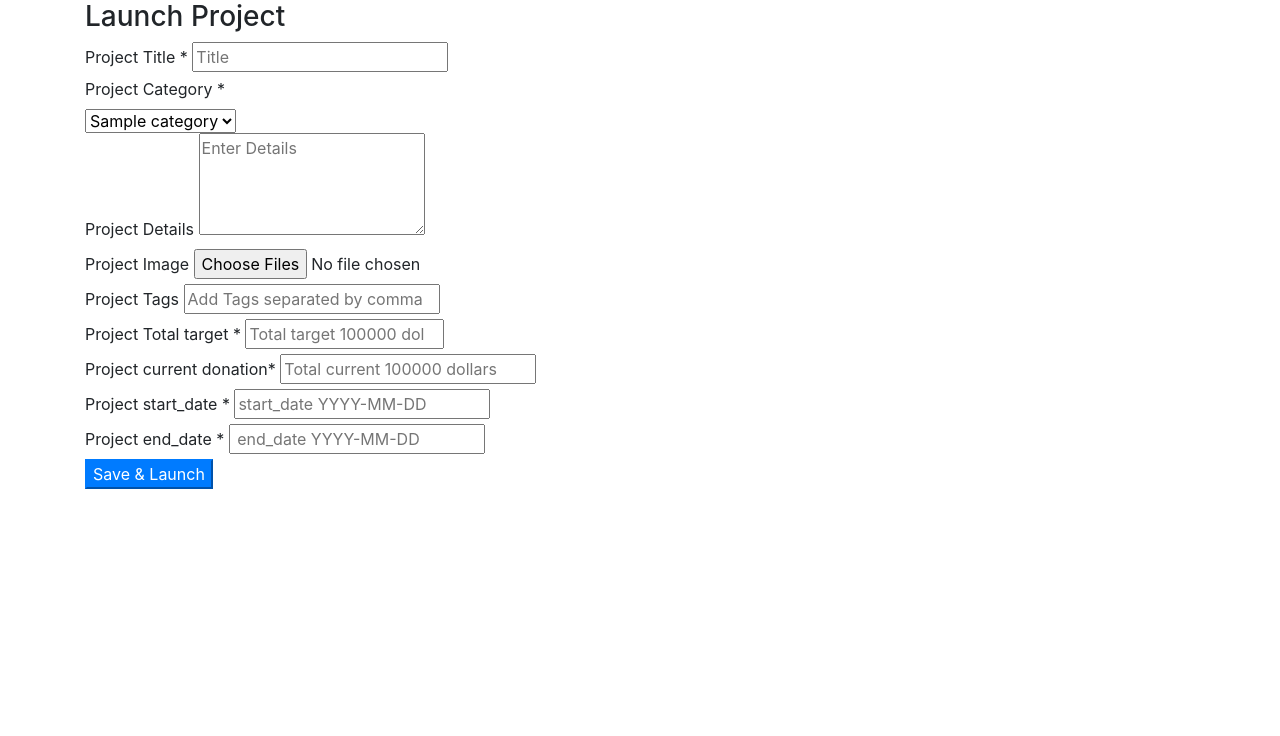
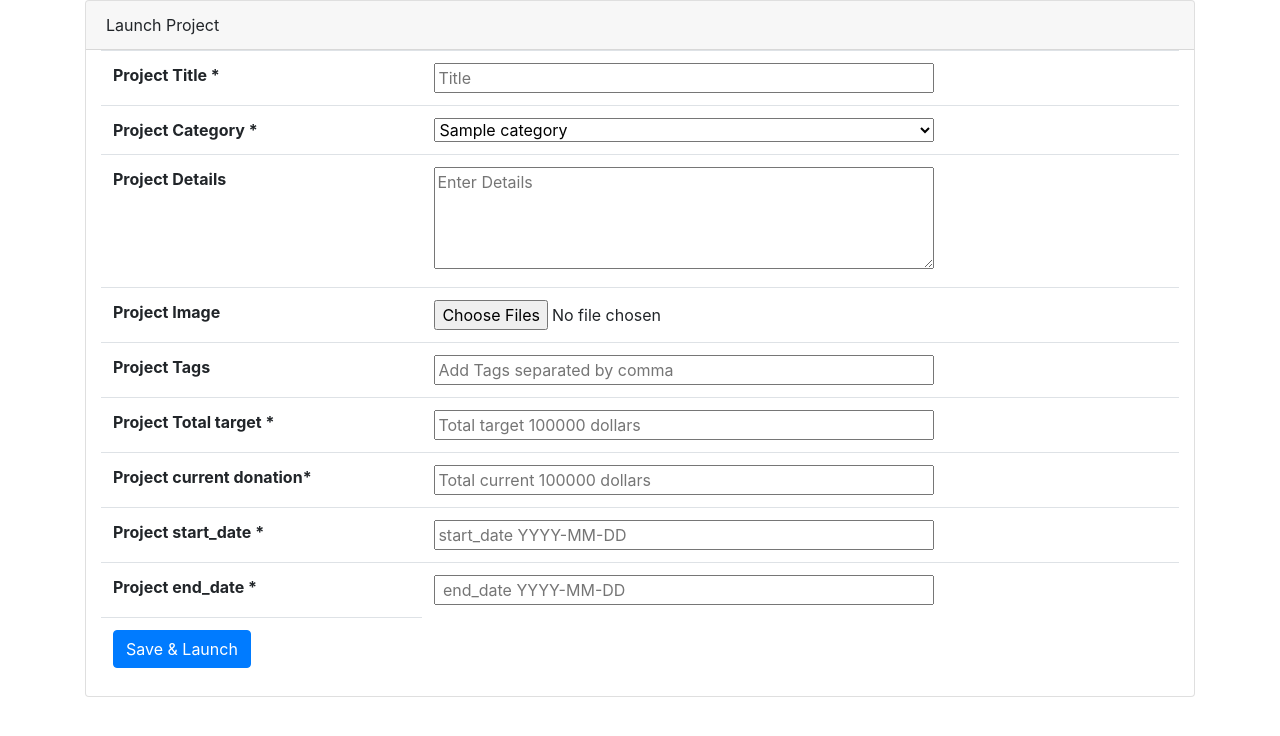
Before and after one commit to MNaguib2611/crowd_funding, a Django app: template projects/templates/projects/launch_project.html in a window 1280 px wide. Shown: the top 736 px of the page. Run offline with Django 3.2, Linux system fonts and the light colour scheme; the template is opened without the code that fills it: most values are stand-ins (such as "Sample title", 1, 10 or a date in 2020); some libraries are stand-ins or nearby versions.

Commit message:
update project page and userid still static

```diff
--- a/crowd_funding/settings.py
+++ b/crowd_funding/settings.py
@@ -84,7 +84,7 @@ DATABASES = {
         # 'USER': 'basma',
         # 'PASSWORD': 'basma12345',
         'PASSWORD': '41195',
-        #'HOST': 'localhost',  # Or an IP Address that your DB is hosted on
+        'HOST': 'localhost',  # Or an IP Address that your DB is hosted on
         #'PORT': '3306',
         "OPTIONS": {
             'init_command': "SET sql_mode='STRICT_TRANS_TABLES'",
--- a/projects/templates/projects/launch_project.html
+++ b/projects/templates/projects/launch_project.html
@@ -14,48 +14,73 @@
     .dropdown-menu label {
         display: block;
     }
+    body input{
+        width:100%;
+    }
 </style>
 {% block container %}
 
 
-<div>
+
+<div class="card">
+    <div class="card-header">
+        Launch Project
+    </div>
+    <div class="container">
 
         <form action="#" method="post" enctype="multipart/form-data">
             {% csrf_token %}
-   <h3> Launch Project</h3>
             {{ formset.management_form }}
             {% if msg != None %}
             <div class="alert alert-{{alert}}" role="alert">
                 {{msg}}
             </div>
             {% endif %}
-    <div class="field">
-        <label for="title">Project Title *</label>
-        <input type="text" value="" id="title" name="title" required  placeholder="Title" />
-    </div>
-    <div class="field">
-        <label for="ccat">Project Category *</label>
+            <table class="table">
 
-        <div class="field-select">
-            <select id="ccat" name="category">
+                <tbody>
+                    <tr>
+                        <th scope="row">Project Title *</th>
+                        <!-- <div class="field"> -->
+                        <!-- <label for="title">Project Title *</label> -->
+                        <td> <input type="text" value="" id="title" name="title" required placeholder="Title" style='width: 500px; '/>
+                        </td>
+                    </tr>
+                    <!-- </div> -->
+                    <!-- <div class="field"> -->
+                    <!-- <label for="ccat">Project Category *</label> -->
+                    <tr>
+                        <th scope="row">Project Category *</th>
+                        <!-- <div class="field-select"> -->
+                        <td><select id="ccat" name="category" style='width: 500px; '>
                                 {% for category in categories %}
-                <option  value="{{ category.id }}">{{ category.name }}</option>
+                                <option value="{{ category.id }}" style='width: 500px; '>{{ category.name }}</option>
                                 {% endfor %}
-            </select>
-        </div>
-    </div>
-    <div class="field">
-        <label for="campaigndesc">Project Details</label>
-        <textarea type="text" rows="4" id="campaigndesc" name="details" placeholder="Enter Details"></textarea>
-    </div>
-    <div class="field">
-        <label for="uploadfile">Project Image </label>
+                            </select></td>
+                    </tr>
+                    <!-- </div> -->
+                    <!-- </div> -->
+                    <!-- <div class="field"> -->
+                    <!-- <label for="campaigndesc">Project Details</label> -->
+                    <tr>
+                        <th scope="row">Project Details</th>
+
+                        <td><textarea type="text" rows="4" id="campaigndesc" name="details"
+                                placeholder="Enter Details" style='width: 500px; '></textarea></td>
+                    </tr>
+                    <!-- </div> -->
+                    <!-- <div class="field"> -->
+                    <tr>
+                        <th scope="row">Project Image </th>
+                        <!-- <label for="uploadfile">Project Image </label> -->
                         <!-- <div class="list-upload"> -->
 
                         <!-- <div class="file-upload"> -->
                         <!-- <div class="upload-bg"> -->
                         <!-- <div id="myfileupload1"> -->
-                        <input type="file" name="picture[]" multiple="">
+                        <td>
+                            <input type="file" name="picture[]" multiple="" style='width: 500px; '></td>
+                    </tr>
                     <!-- <input type="file" id="uploadfile1" accept="image/jpeg, image/png, , image/jpg"
                             name="picture" onchange="readURL1(this);" /> -->
                     <!-- </div> -->
@@ -65,31 +90,66 @@
                     <!-- </div> -->
 
                     <!-- </div> -->
+                    <!-- </div> -->
+
+                    <!-- <div class="field"> -->
+                    <tr>
+                        <th scope="row">Project Tags</th>
+
+                        <!-- <label for="ccat">Project Tags </label> -->
+                        <td><input type="text" value="" id="tag" name="tag" placeholder="Add Tags separated by comma" style='width: 500px; '/>
+                        </td>
+                    </tr>
+                    <!-- </div> -->
+
+                    <!-- <div class="field"> -->
+                    <!-- <label for="cduration">Project Total target *</label> -->
+                    <tr>
+                        <th scope="row">Project Total target *</th>
+
+                        <td> <input type="number" value="" name="target" placeholder="Total target 100000 dollars"
+                                min="10000" step="100" max="1000000000" required style='width: 500px; '/>
+                        </td>
+                    </tr>
+                    <!-- </div> -->
+                    <!-- <div class="field"> -->
+                    <!-- <label>Project current donation*</label> -->
+                    <tr>
+                        <th scope="row">Project current donation*</th>
+
+                        <td> <input type="number" value="" name="current" placeholder="Total current 100000 dollars"
+                                min="0" step="100" required style='width: 500px; '/></td>
+                    </tr>
+                    <!-- </div> -->
+                    <!-- <div class="field"> -->
+                    <!-- <label>Project start_date *</label> -->
+                    <tr>
+                        <th scope="row">Project start_date *</th>
+
+                        <td><input type="text" value="" name="start_date" placeholder="start_date YYYY-MM-DD"
+                                required style='width: 500px; '/>
+                        </td>
+                    </tr>
+                    <!-- </div> -->
+                    <!-- <div class="field"> -->
+                    <!-- <label>Project end_date *</label> -->
+                    <tr>
+                        <th scope="row">Project end_date *</th>
+
+                        <td><input type="text" value="" name="end_date" placeholder=" end_date YYYY-MM-DD" required style='width: 500px; '/>
+                        </td>
+                    </tr>
+                    <!-- </div> -->
+
+                    <tr>
+                        <td><button type="submit" value="Save & Launch" class="btn btn-primary">Save &amp; Launch</button>
+                        </td>
+                    </tr>
+                </tbody>
+            </table>
+        </form>
+
+
     </div>
-
-    <div class="field">
-        <label for="ccat">Project Tags </label>
-        <input type="text" value="" id="tag" name="tag" placeholder="Add Tags separated by comma" />
-    </div>
-
-    <div class="field">
-        <label for="cduration">Project Total target *</label>
-        <input type="number" value="" name="target" placeholder="Total target 100000 dollars" min="10000" step="100" max="1000000000000" required />
-    </div>
-    <div class="field">
-        <label>Project current donation*</label>
-        <input type="number" value="" name="current" placeholder="Total current 100000 dollars" min="0" step="100" />
-    </div>
-    <div class="field">
-        <label>Project start_date *</label>
-        <input type="text" value="" name="start_date" placeholder="start_date YYYY-MM-DD" required  />
-    </div>
-    <div class="field">
-        <label>Project end_date *</label>
-        <input type="text" value="" name="end_date" placeholder=" end_date YYYY-MM-DD" required />
-    </div>
-
-    <button type="submit" value="Save & Launch" class="btn-primary">Save &amp; Launch</button>
-</form>
     <div>
         {% endblock %}
```
Also changed, not shown: projects/views.py (+7 -1 lines), categories/migrations/0001_initial.py, projects/migrations/0001_initial.py, projects/migrations/0002_auto_20200425_1926.py, users/migrations/0001_initial.py, 3 other files. Lines whose indentation alone changed are shown as unchanged.
